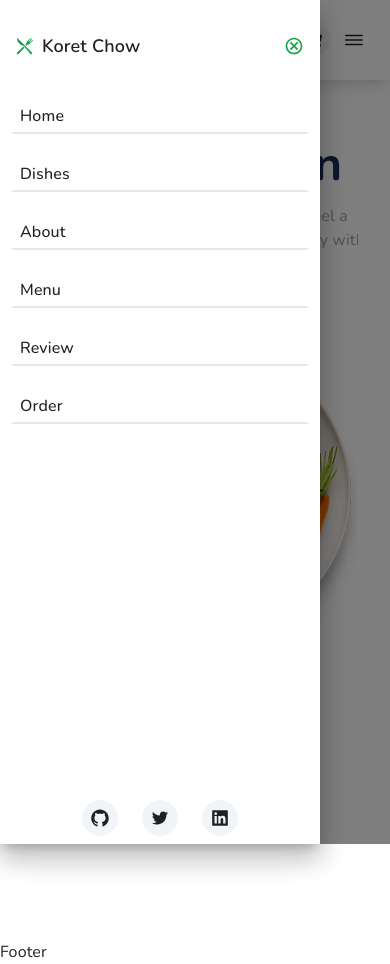
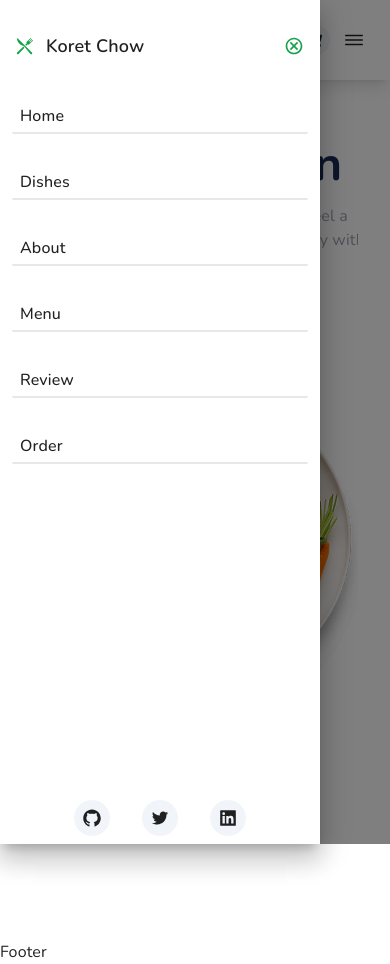
Before and after one commit to gidi-babz/koret-chow, a Next.js app: page / in a window 390 px wide. Both pictures are taken after a click on the button "Drawer". Built offline with nearby package versions, Linux system fonts and the light colour scheme.

Commit message:
more fixes

```diff
--- a/components/Hero.js
+++ b/components/Hero.js
@@ -46,7 +46,7 @@ const Hero = () => {
 										</button>
 									</div>
 								</div>
-								<div className="lg:justify-self-end flex-1 md:mt-16 lg:mr-14 lg:mt-auto">
+								<div className="lg:justify-self-end flex-1 mt-12 md:mt-16 lg:mr-14 lg:mt-auto">
 									<Image
 										src={hero.imageSrc}
 										alt={hero.title}
--- a/components/Navbar.js
+++ b/components/Navbar.js
@@ -49,7 +49,7 @@ const Navbar = () => {
 						))}
 					</ul>
 
-					<div className="flex items-center justify-center gap-6 ml-auto sm:ml-80 md:ml-auto lg:gap-5 lg:ml-0 mr-2 self-center">
+					<div className="flex items-center justify-center gap-8 ml-auto sm:ml-80 md:ml-auto lg:gap-5 lg:ml-0 mr-2 self-center">
 						<Tooltip title="Search">
 							<div className="bg-slate-100 rounded-full p-2 hover:drop-shadow cursor-pointer outline-none">
 								<ImSearch />
--- a/components/drawer.js
+++ b/components/drawer.js
@@ -39,7 +39,7 @@ const Sidebar = () => {
 			>
 				<Box p={2} mt={2} width="320px" textAlign="start" role="presentation">
 					<div className="flex justify-between items-center">
-						<div className="flex justify-center items-center gap-2 lg:gap-1">
+						<div className="flex justify-center items-center gap-3 lg:gap-1">
 							<GiKnifeFork className="text-lg text-green-600" />
 							<h2 className="font-semibold text-lg">Koret Chow</h2>
 						</div>
@@ -52,7 +52,7 @@ const Sidebar = () => {
 					</div>
 				</Box>
 				<Scrollbars autoHide>
-					<div className="flex flex-col justify-content align-items gap-6 lg:gap-4 h-full mt-6 mx-3">
+					<div className="flex flex-col justify-content align-items gap-8 lg:gap-4 h-full mt-6 mx-3">
 						{headerdata.map((item, i) => (
 							<NavLink
 								className="cursor-pointer font-medium px-2 py-1 rounded-sm hover:text-green-600 active:bg-green-600 active:text-white active:ease-in border-b-2 border-solid border-slate-inherit"
@@ -69,7 +69,7 @@ const Sidebar = () => {
 						))}
 
 						{/* REVISIT THIS SECTION AND CLEANUP/REFACTOR THIS CODE*/}
-						<div className="mt-auto flex justify-center items-center gap-6 lg:gap-4 mb-8">
+						<div className="mt-auto flex justify-center items-center gap-8 lg:gap-4 mb-8">
 							<div className="p-2 rounded-full bg-slate-100">
 								<Link
 									target="_blank"
```
